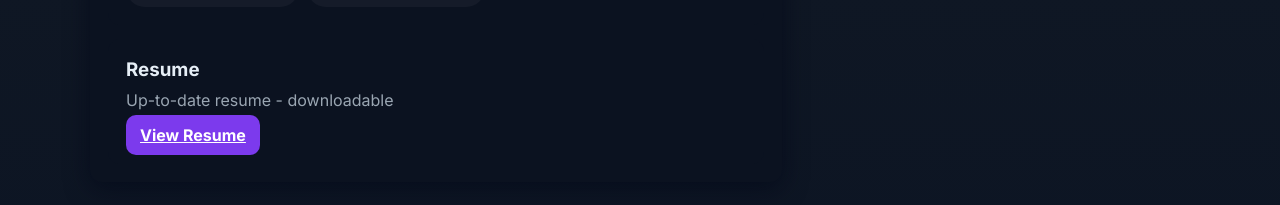
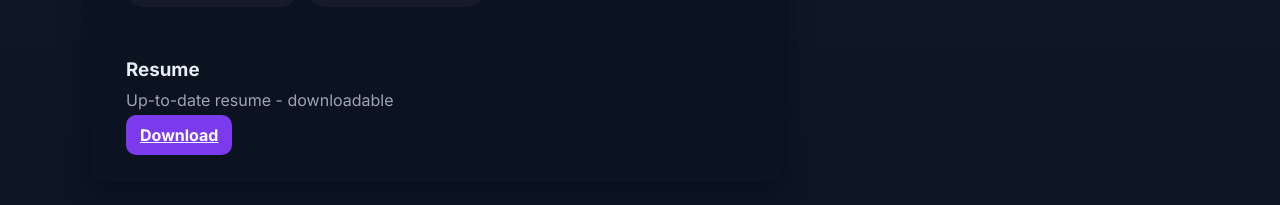
Before and after one commit to shubhamgupta7217/portfolio, a plain HTML site: page index.html in a window 1280 px wide. Shown: the part 810-1015 px from the top of the page. Drawn offline with Linux system fonts and the light colour scheme.

Commit message:
Update index.html

```diff
--- a/index.html
+++ b/index.html
@@ -102,7 +102,7 @@
                     <div class="card">
                         <h3 style="margin:0 0 6px">Resume</h3>
                         <p class="muted" style="margin:0 0 12px">Up-to-date resume - downloadable</p>
-                        <a class="btn" href="#" id="resume">View Resume</a>
+                        <a class="btn" href="#" id="resume">Download</a>
                     </div>
                 </aside>
             </section>
@@ -148,4 +148,5 @@
     </script>
 </body>
 
+
 </html>
```
